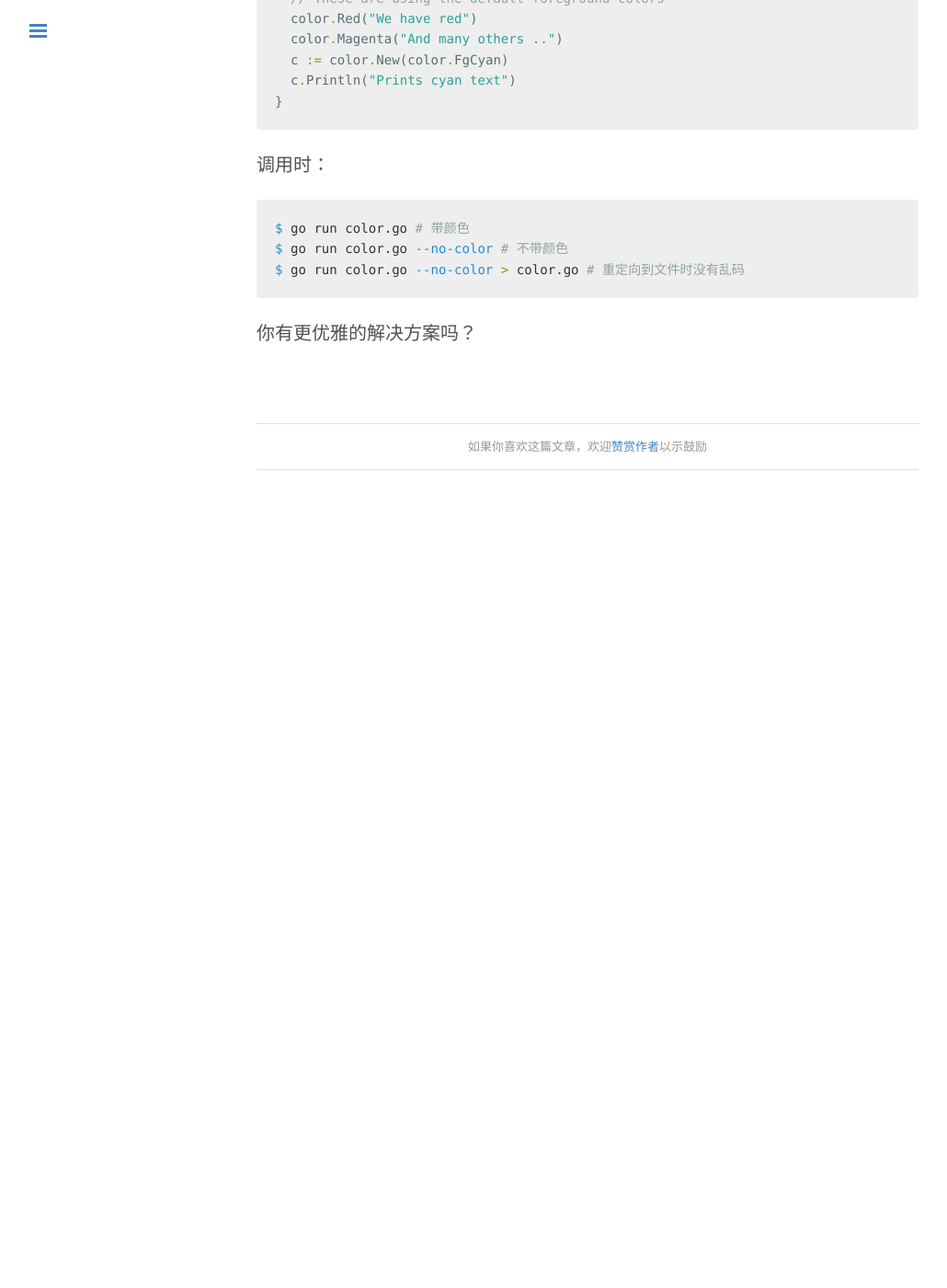
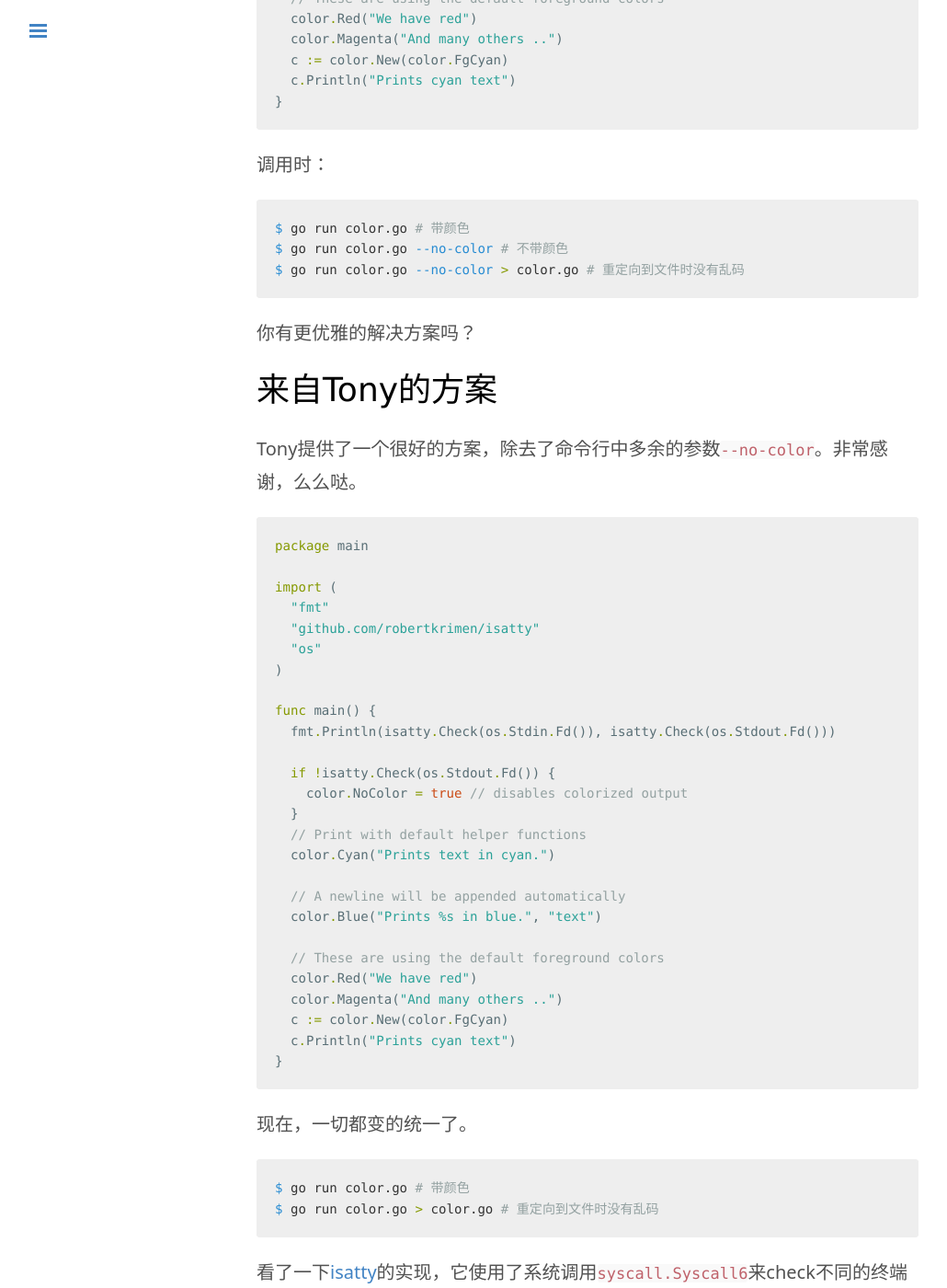
Before and after one commit to zddhub/zddhub.github.io, a Jekyll site: the page built from _posts/2015-07-23-terminal-color.md, in a window 1280 px wide and 1400 px high, scrolled down 1394 px. Shown: the whole window at 92% size, without its empty margins (1-1031 px from the left). Built offline with Jekyll 4.4.1, drawn with Linux system fonts in a browser that asks for light colours; Markdown is read by kramdown in place of the engine named in the settings; comment, search, counter and statistics services are not loaded; before the commit the page ends 1905 px from its top, so only the background shows below that; some of the changed text lies outside the part shown.

Commit message:
Update blog: terminal color redirect resolution from Tony

````diff
--- a/_posts/2015-07-23-terminal-color.md
+++ b/_posts/2015-07-23-terminal-color.md
@@ -1,6 +1,6 @@
 ---
 layout: post
-title: "终端输出颜色"
+title: "终端颜色输出重定向"
 category: Knowledge
 tags: "terminal color"
 ---
@@ -69,3 +69,58 @@ $ go run color.go --no-color > color.go # 重定向到文件时没有乱码
 ```
 
 你有更优雅的解决方案吗？
+
+来自Tony的方案
+------------
+
+Tony提供了一个很好的方案，除去了命令行中多余的参数`--no-color`。非常感谢，么么哒。
+
+```go
+package main
+
+import (
+  "fmt"
+  "github.com/robertkrimen/isatty"
+  "os"
+)
+
+func main() {
+  fmt.Println(isatty.Check(os.Stdin.Fd()), isatty.Check(os.Stdout.Fd()))
+
+  if !isatty.Check(os.Stdout.Fd()) {
+    color.NoColor = true // disables colorized output
+  }
+  // Print with default helper functions
+  color.Cyan("Prints text in cyan.")
+
+  // A newline will be appended automatically
+  color.Blue("Prints %s in blue.", "text")
+
+  // These are using the default foreground colors
+  color.Red("We have red")
+  color.Magenta("And many others ..")
+  c := color.New(color.FgCyan)
+  c.Println("Prints cyan text")
+}
+```
+
+现在，一切都变的统一了。
+
+```sh
+$ go run color.go # 带颜色
+$ go run color.go > color.go # 重定向到文件时没有乱码
+```
+
+看了一下[isatty](https://github.com/robertkrimen/isatty)的实现，它使用了系统调用`syscall.Syscall6`来check不同的终端文件描述符:
+
+```go
+func check(fd uintptr) bool {
+  var garbage [128]byte
+  _, _, err := syscall.Syscall6(syscall.SYS_IOCTL, uintptr(fd),
+    ioctlQuery,                        // Either TCGETS or TIOCGETA, basically request the termios struct
+    uintptr(unsafe.Pointer(&garbage)), // A garbage slice to be filled with termios data
+    0, 0, 0)
+  return err == 0
+}
+```
+目前支持Darwin、Linux、和FreeBSD。
````
